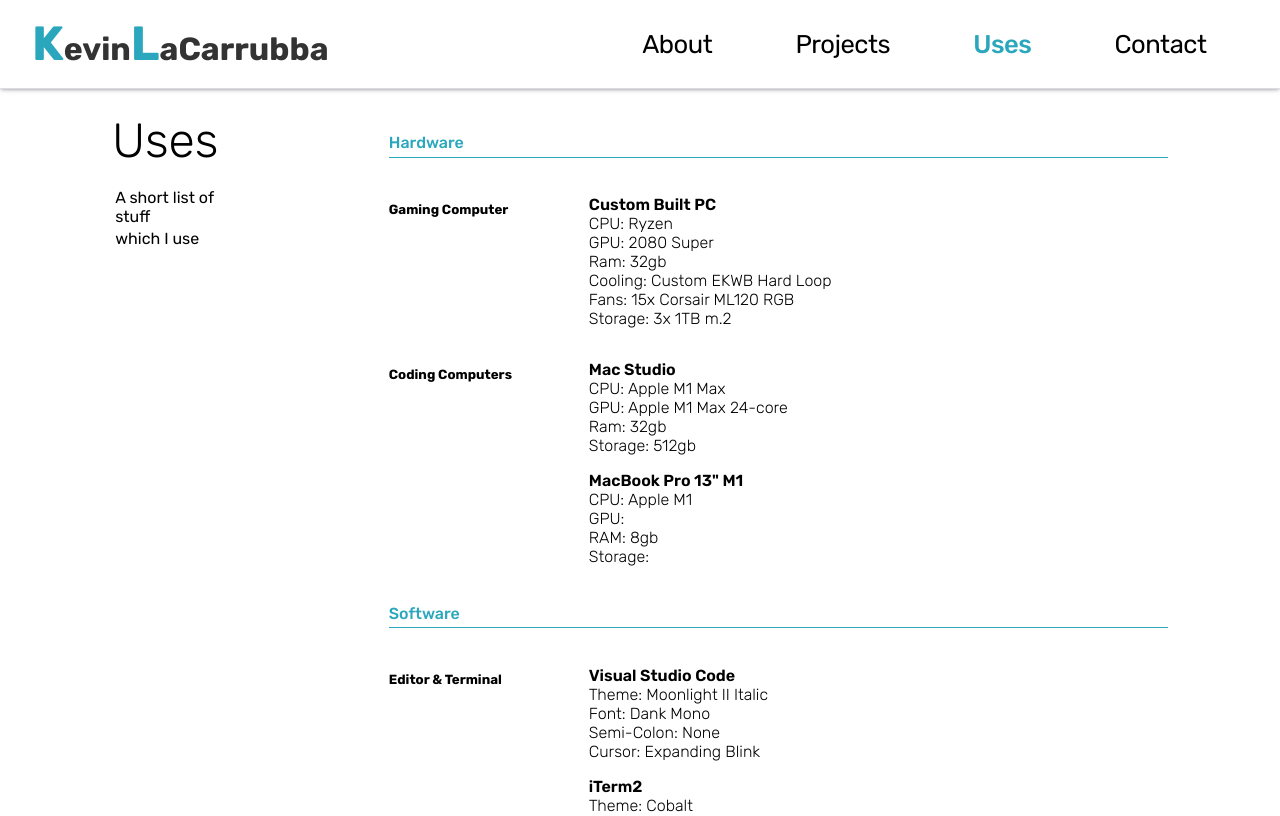
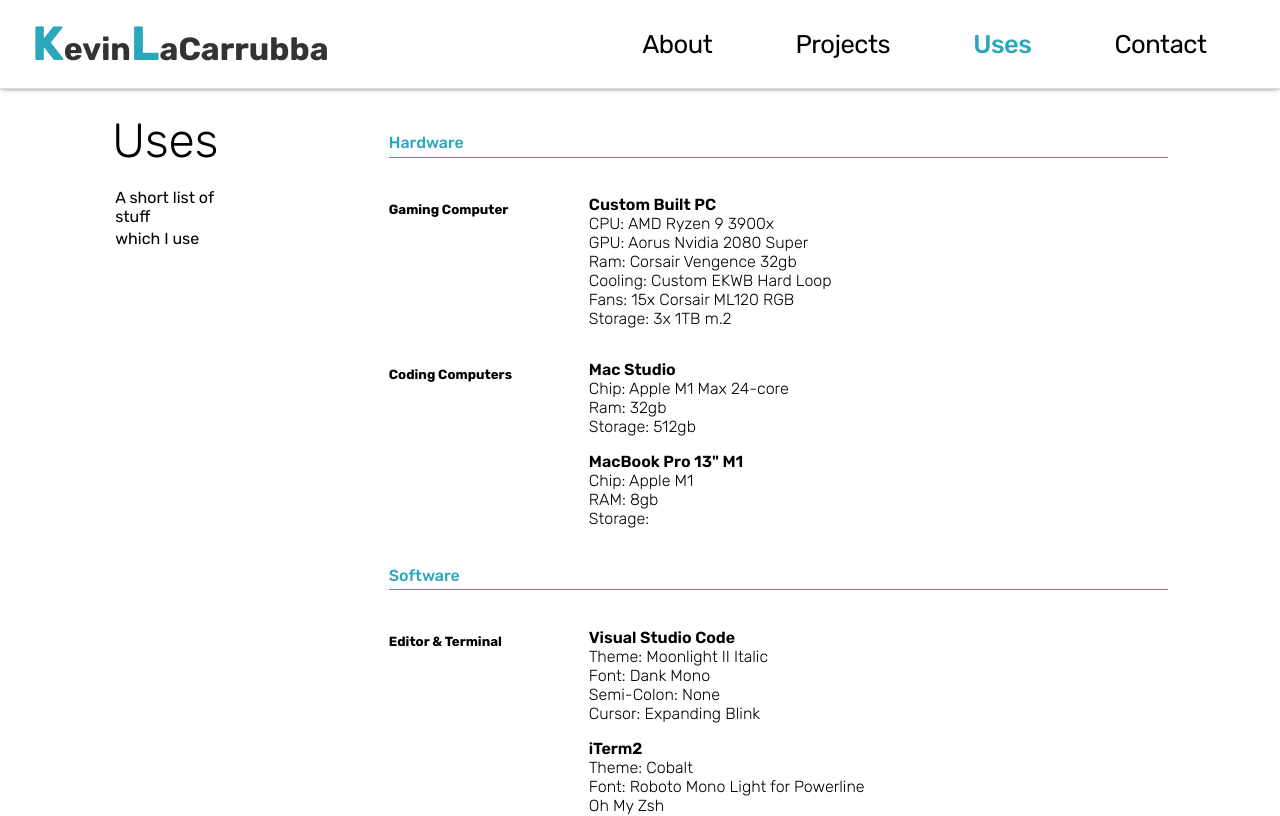
Before and after one commit to KevinLaCarrubba/Portfolio, a React (Create React App) app: page /uses in a window 1280 px wide. Shown: the top 816 px of the page. Built offline with nearby package versions, Linux system fonts and the light colour scheme.

Commit message:
updated uses

```diff
--- a/src/Pages/UsesPage/index.js
+++ b/src/Pages/UsesPage/index.js
@@ -54,9 +54,9 @@
                                 <div>
                                     <ul className={styles.list}>
                                         Custom Built PC
-                                        <li>CPU: Ryzen</li>
-                                        <li>GPU: 2080 Super</li>
-                                        <li>Ram: 32gb</li>
+                                        <li>CPU: AMD Ryzen 9 3900x</li>
+                                        <li>GPU: Aorus Nvidia 2080 Super</li>
+                                        <li>Ram: Corsair Vengence 32gb</li>
                                         <li>Cooling: Custom EKWB Hard Loop</li>
                                         <li>Fans: 15x Corsair ML120 RGB</li>
                                         <li>Storage: 3x 1TB m.2</li>
@@ -70,15 +70,13 @@
                                 <div>
                                     <ul className={styles.list}>
                                         Mac Studio
-                                        <li>CPU: Apple M1 Max</li>
-                                        <li>GPU: Apple M1 Max 24-core</li>
+                                        <li>Chip: Apple M1 Max 24-core</li>
                                         <li>Ram: 32gb</li>
                                         <li>Storage: 512gb</li>
                                     </ul>
                                     <ul className={styles.list}>
                                         MacBook Pro 13" M1
-                                        <li>CPU: Apple M1</li>
-                                        <li>GPU: </li>
+                                        <li>Chip: Apple M1</li>
                                         <li>RAM: 8gb</li>
                                         <li>Storage: </li>
                                     </ul>
```
